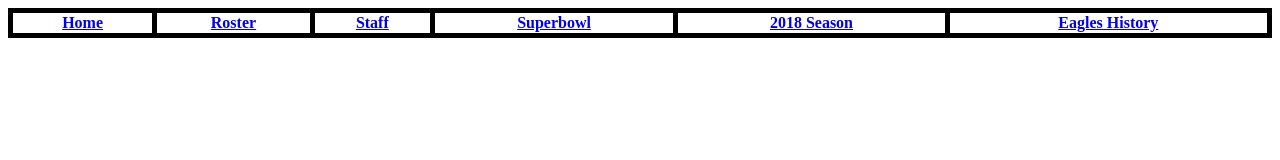
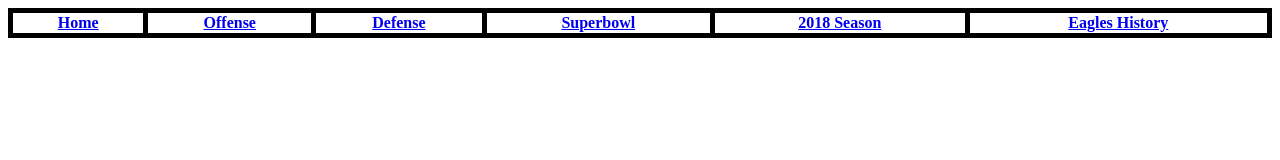
Before and after one commit to DanP21/Project, a plain HTML site: page Staff.html in a window 1280 px wide. Drawn offline with Linux system fonts and the light colour scheme.

Commit message:
Update Staff.html

```diff
--- a/Staff.html
+++ b/Staff.html
@@ -15,8 +15,8 @@ table{
 <table style="width:100%" "background-color: #A9A9A9">
 <tr>
 <th> <a href = "index.html"> Home </a> </th>
-<th> <a href = "Roster.html"> Roster </a> </th>
-<th> <a href = "Staff.html"> Staff </a> </th>
+<th> <a href = "Roster.html"> Offense </a> </th>
+<th> <a href = "Staff.html"> Defense </a> </th>
 <th> <a href = "Superbowl.html"> Superbowl </a> </th>
 <th> <a href = "Season.html"> 2018 Season </a> </th>
 <th> <a href = "History.html"> Eagles History </a> </th>
```
